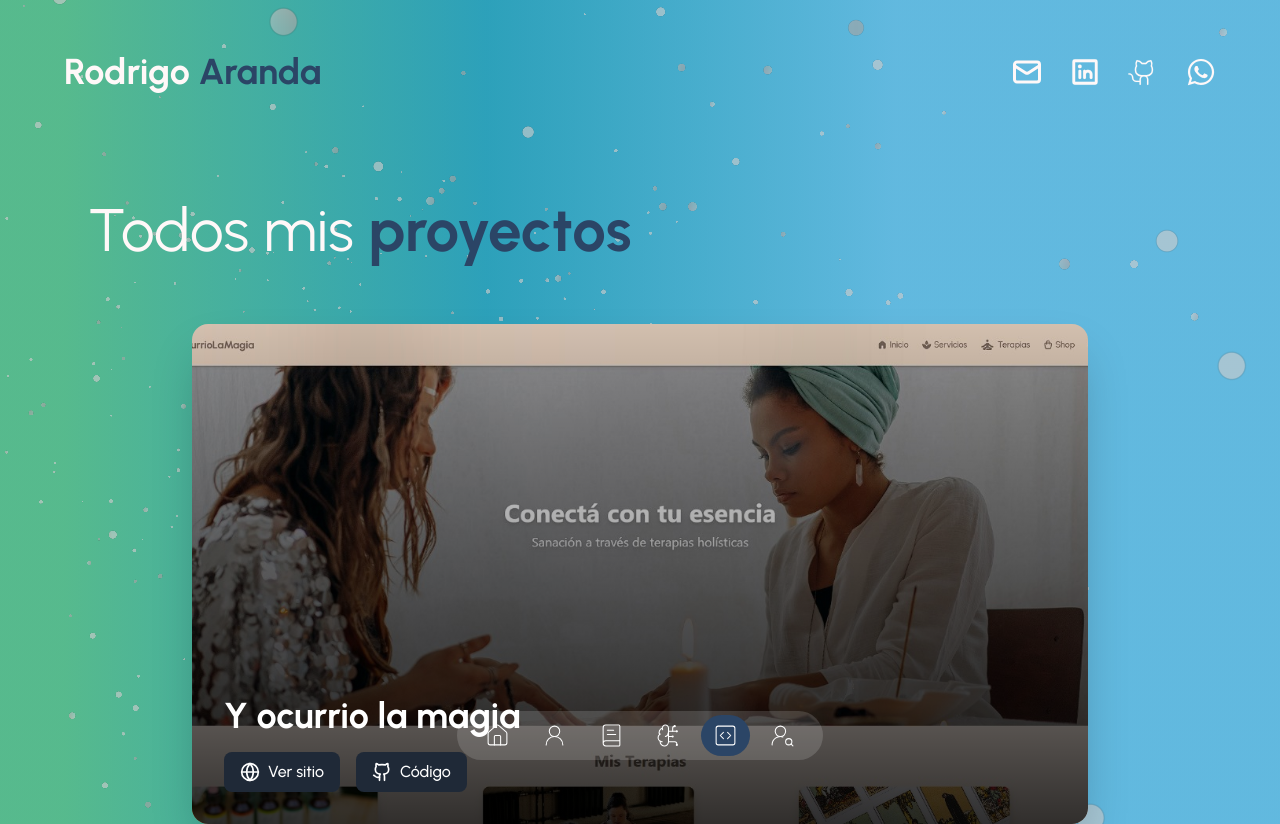
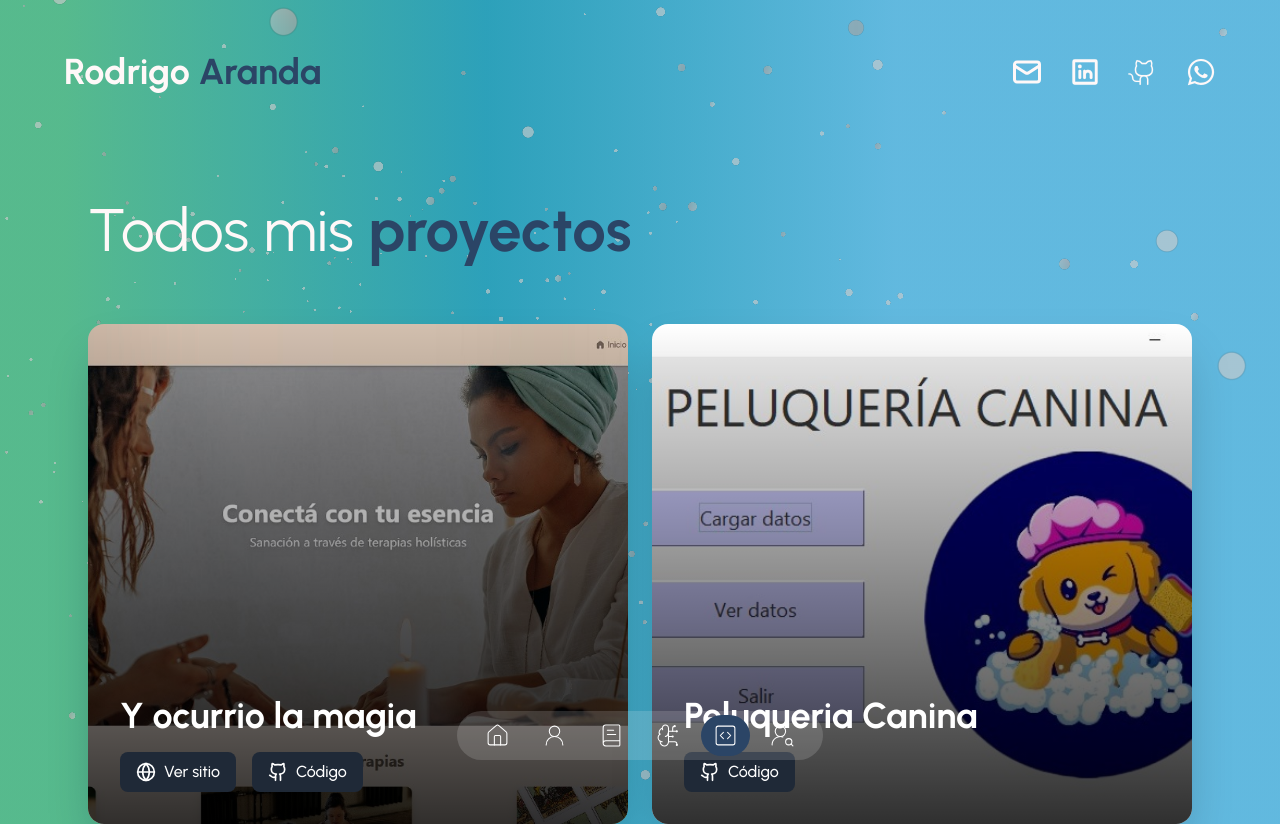
Before and after one commit to rodrigoargfth/PortfolioRodrigo, a Next.js app: page /portfolio in a window 1280 px wide. Built offline with nearby package versions, Linux system fonts and the light colour scheme.

Commit message:
nuevo proyecto

```diff
--- a/app/(routes)/portfolio/page.tsx
+++ b/app/(routes)/portfolio/page.tsx
@@ -11,6 +11,11 @@ const proyectos = [
     src: "/proyecto.jpg",
     enlace: "https://yocurriolamagia.netlify.app/",
     github: "https://github.com/rodrigoargfth/YocurriolaMagiaOficial",
+  },
+   {
+    nombre: "Peluqueria Canina",
+    src: "/PeluCanina.jpg",
+    github: "https://github.com/rodrigoargfth/PeluqueriaCanina.git",
   },
 ];
 
@@ -28,7 +33,7 @@ const PortfolioPage = () => {
             </h1>
 
             {/* Contenedor centrado para la card */}
-            <div className="flex justify-center items-center">
+            <div className="flex flex-row justify-center items-center gap-x-6">
               {proyectos.map((proyecto, index) => (
                 <CardProyecto
                   key={index}
```
Also changed, not shown: public/PeluCanina.jpg (added).
